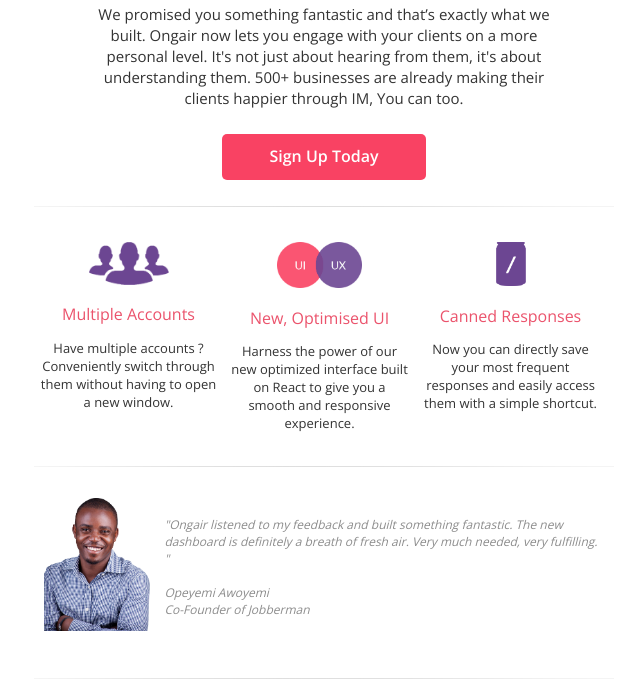
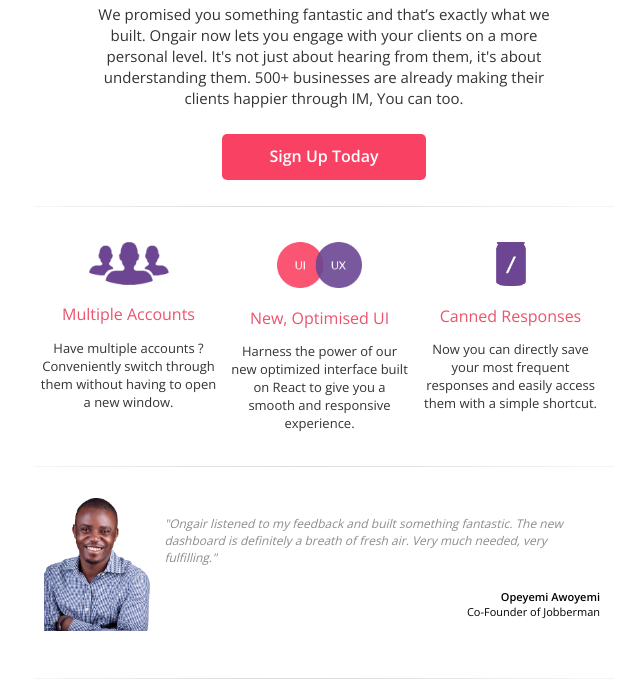
Before and after one commit to kimenye/pepetemplates, a plain HTML site: page ongair_emails/coming_soon/features.html in a window 1280 px wide. Shown: the part 517-1216 px from the top of the page, without its empty margins (316-956 px from the left). Drawn offline with nearby package versions, Linux system fonts and the light colour scheme.

Commit message:
edits on testimonial

```diff
--- a/ongair_emails/coming_soon/features.html
+++ b/ongair_emails/coming_soon/features.html
@@ -184,10 +184,10 @@
                                         <table border="0" cellpadding="0" cellspacing="0" class="col" style="width: 100%;">
                                             <tbody>
                                                 <tr>
-                                                    <td align="right" style="width: 100%; padding: 10px;">
-                                                        <p style="text-align:left; font-style: italic; font-size: 12px; color: #8c8c8c; ">"Ongair listened to my feedback and built something fantastic. The new dashboard is definitely a breath of fresh air. Very much needed, very fulfilling. "<br><br>
-                                                        Opeyemi Awoyemi <br> Co-Founder of Jobberman
-                                                        </p>
+                                                    <td align="left" style="width: 100%; padding: 10px;">
+                                                        <p style="text-align:left; font-style: italic; font-size: 12px; color: #8c8c8c; ">"Ongair listened to my feedback and built something fantastic. The new dashboard is definitely a breath of fresh air. Very much needed, very fulfilling."
+                                                        <p style="float: right; text-align: right; font-size: 11px;"><b>Opeyemi Awoyemi</b><br>Co-Founder of Jobberman</p>
+
                                                     </td>
 
                                                 </tr>
```
